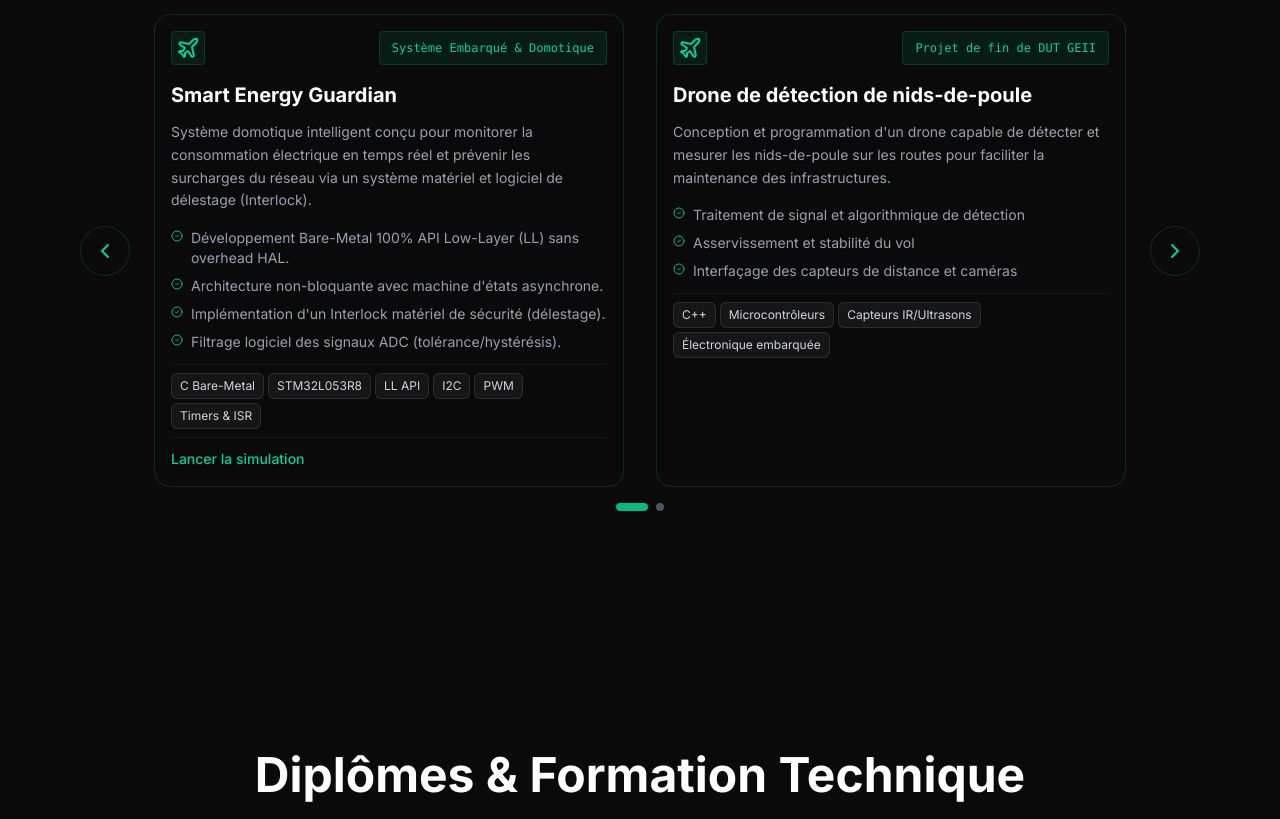
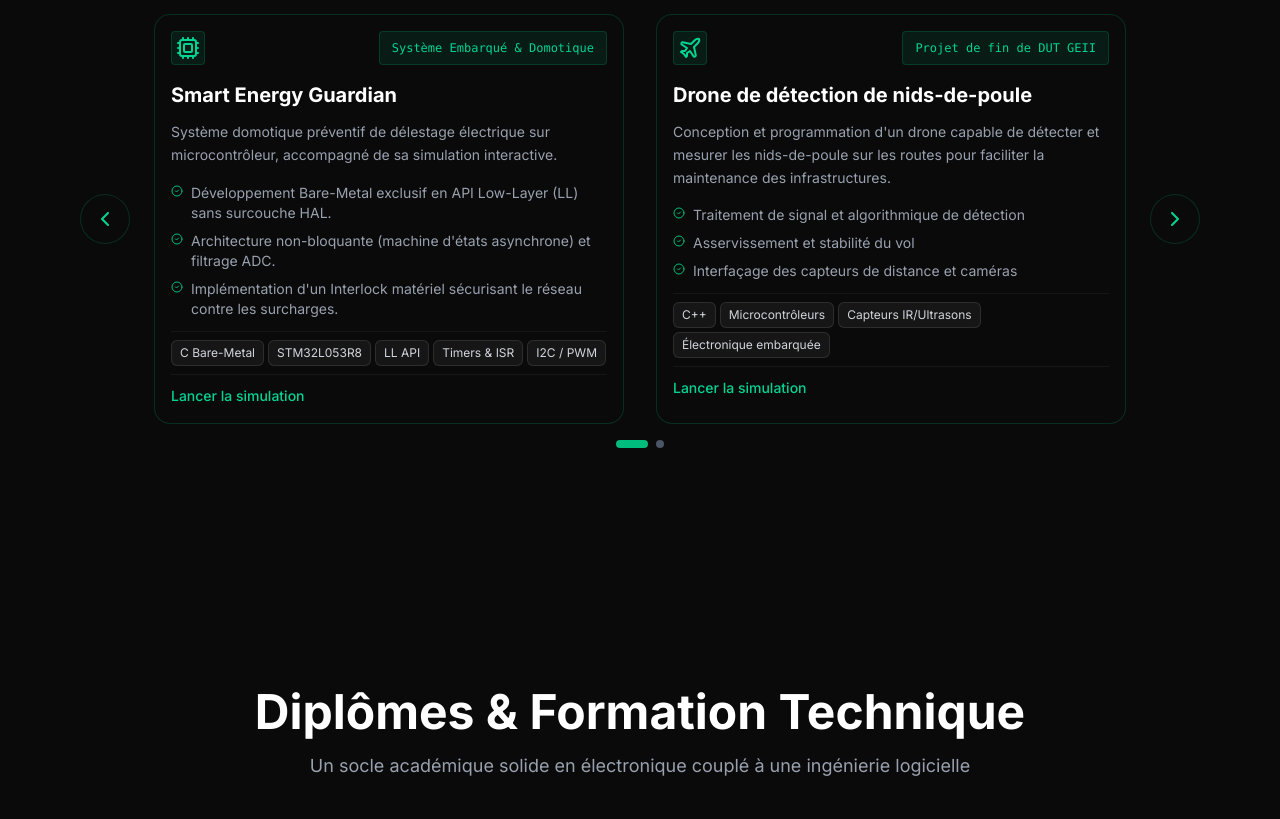
Before and after one commit to Hcarmelle7/Monportfolio, a Next.js app: page /embedded in a window 1280 px wide. Shown: the part 1560-2379 px from the top of the page. Built offline with nearby package versions, Linux system fonts and the light colour scheme.

Commit message:
cv et contenu portfolio

```diff
--- a/components/ui/ResumeModal.tsx
+++ b/components/ui/ResumeModal.tsx
@@ -37,12 +37,12 @@ export default function ResumeModal({ isOpen, onClose }: ResumeModalProps) {
             animate={{ scale: 1, y: 0 }}
             exit={{ scale: 0.9, y: 20 }}
             transition={{ type: "spring", damping: 25, stiffness: 300 }}
-            className="relative w-full max-w-2xl h-[95vh] bg-[#1a1a1a] rounded-2xl border border-white/10 shadow-2xl overflow-hidden flex flex-col z-10"
+            className="relative w-full max-w-xl h-[95vh] bg-[#1a1a1a] rounded-2xl border border-white/10 shadow-2xl overflow-hidden flex flex-col z-10"
           >
 
             {/* En-tête */}
-            <div className="flex items-center justify-between p-2 border-b border-white/10 bg-[#0a0a0a]">
-              <h3 className="text-white font-medium">{title}</h3>
+            <div className="flex items-center  justify-between px-3 border-b border-white/10 bg-[#0a0a0a]">
+              <h3 className="text-white  font-medium">{title}</h3>
               <button
                 onClick={onClose}
                 className="p-1 bg-white/5 hover:bg-red-500/20 text-white hover:text-red-400 rounded-full transition-colors"
--- a/data/content.ts
+++ b/data/content.ts
@@ -155,7 +155,7 @@ export const devProjects = {
             description: "Developpement front-end et back-end d'une application web de gestion de galerie d'art. Intégration d'une API tierce pour la reconnaissance d'images.",
             tech: ["React", "Node.js", "Tailwind", "mySQL"],
             link: "#",
-            image: "/images/Artify.png"
+            image: "/images/artify.png"
         },
         {
             id: 4,
@@ -203,22 +203,20 @@ export const hardwareProjects = {
         {
             title: "Smart Energy Guardian",
             context: "Système Embarqué & Domotique",
-            description: "Système domotique intelligent conçu pour monitorer la consommation électrique en temps réel et prévenir les surcharges du réseau via un système matériel et logiciel de délestage (Interlock).",
+            description: "Système domotique préventif de délestage électrique sur microcontrôleur, accompagné de sa simulation interactive.",
             objectives: [
-                "Développement Bare-Metal 100% API Low-Layer (LL) sans overhead HAL.",
-                "Architecture non-bloquante avec machine d'états asynchrone.",
-                "Implémentation d'un Interlock matériel de sécurité (délestage).",
-                "Filtrage logiciel des signaux ADC (tolérance/hystérésis)."
+                "Développement Bare-Metal exclusif en API Low-Layer (LL) sans surcouche HAL.",
+                "Architecture non-bloquante (machine d'états asynchrone) et filtrage ADC.",
+                "Implémentation d'un Interlock matériel sécurisant le réseau contre les surcharges."
             ],
             techStack: [
                 "C Bare-Metal",
                 "STM32L053R8",
                 "LL API",
-                "I2C",
-                "PWM",
-                "Timers & ISR"
+                "Timers & ISR",
+                "I2C / PWM"
             ],
-            icon: "Plane",
+            icon: "Cpu",
             demoLink: "/demo"
         },
         {
@@ -231,7 +229,8 @@ export const hardwareProjects = {
                 "Interfaçage des capteurs de distance et caméras"
             ],
             techStack: ["C++", "Microcontrôleurs", "Capteurs IR/Ultrasons", "Électronique embarquée"],
-            icon: "Plane"
+            icon: "Plane",
+            demoLink: "/demo"
         },
         {
             title: "Système de Backup Électrique Portatif",
@@ -243,7 +242,8 @@ export const hardwareProjects = {
                 "Sécurisation du circuit électrique"
             ],
             techStack: ["Électrotechnique", "Électronique de puissance", "Proteus", "CAO"],
-            icon: "BatteryCharging"
+            icon: "BatteryCharging",
+            demoLink: "/demo"
         }
     ]
 };
```
